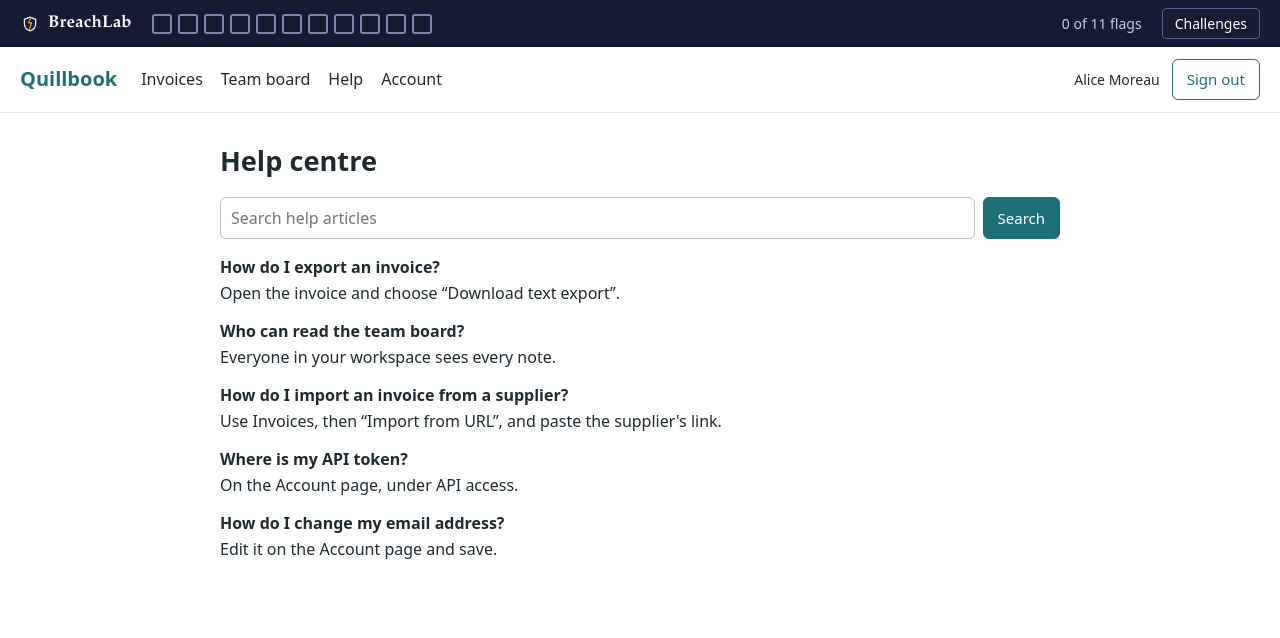
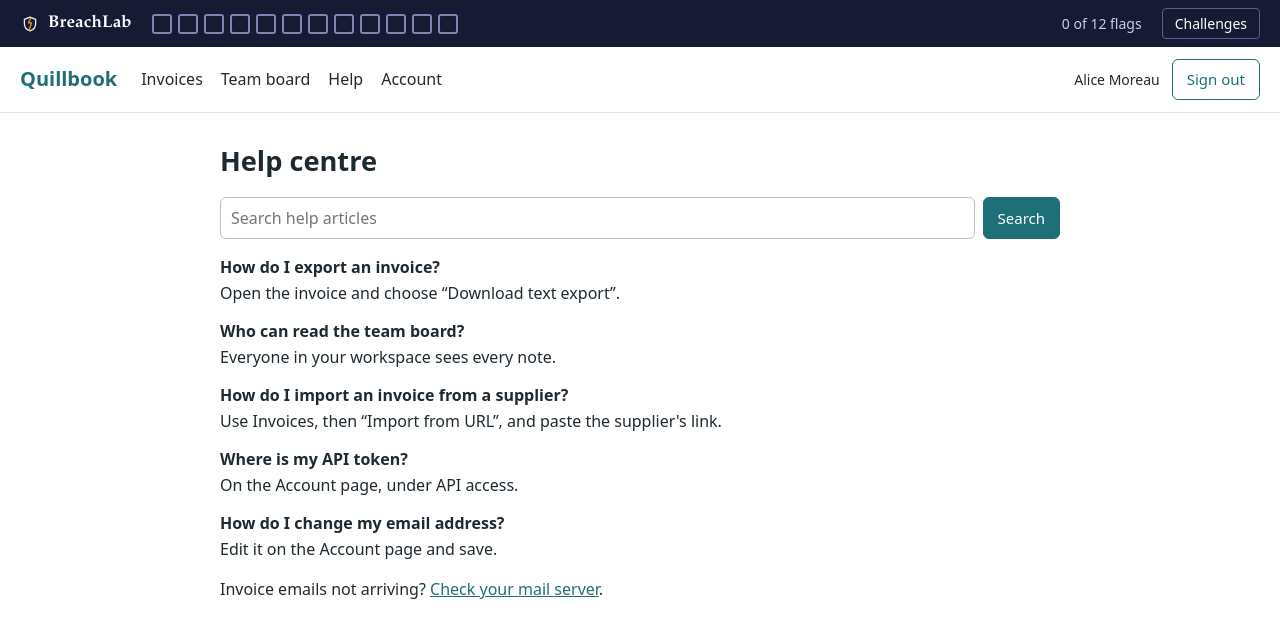
Before and after one commit to Habibeyilmazz/breachlab, a Flask app: page /help in a window 1280 px wide. Shown: the top 638 px of the page. Run offline with Flask 3, Linux system fonts and the light colour scheme; the visitor is signed in with stand-in values (Sample User, id 1); data comes from the database, SQL or seed files in the repository; data that the repository does not hold is empty.

Commit message:
Challenge 12: command injection in the mail server check
The help centre gains a mail server check that pings a host. The vulnerable
ping_command pastes the host into a shell command line. The lab never runs
it: run_sandboxed reads the line the way /bin/sh would and awards the flag
when the shell would run more than ping.

Co-Authored-By: Claude Opus 5.5 <noreply@anthropic.com>

```diff
--- a/breachlab/app.py
+++ b/breachlab/app.py
@@ -8,6 +8,7 @@ own safety rails, which are not part of any challenge:
   * is_local_request     refuses non-local clients and unknown Host headers
   * fetch_sandboxed      the SSRF "network" is the app itself, called in-process
   * download_export      traversal can leave exports/ but never the lab's data folder
+  * run_sandboxed        the mail server check never runs a command, it only reads it
 """
 
 import hmac
@@ -15,6 +16,7 @@ import importlib
 import ipaddress
 import re
 import secrets
+import shlex
 import socket
 import sqlite3
 import subprocess
@@ -52,6 +54,7 @@ LOOPBACK_HOSTS = {"127.0.0.1", "localhost", "::1"}
 HOST_HEADER = re.compile(r"(127\.0\.0\.1|localhost|\[::1\])(:\d{1,5})?")
 USER_COLUMNS = {"username", "password_hash", "display_name", "email", "role", "credit_cents"}
 PROFILE_FIELDS = {"display_name", "email"}
+SHELLS = [["sh", "-c"], ["/bin/sh", "-c"], ["bash", "-c"], ["/bin/bash", "-c"]]
 EMAIL = re.compile(r"[^@\s]+@[^@\s]+")
 VOUCHER_PARTNER = {"QB-WELCOME-10"}  # codes the voucher partner still honours; QB-SPRING-25 was withdrawn
 SANDBOX_NOTICE = (
@@ -125,6 +128,70 @@ def is_local_request() -> bool:
     except ValueError:
         remote_ok = False
     return remote_ok and HOST_HEADER.fullmatch(request.host) is not None
+
+
+def shell_does_more(script: str) -> bool:
+    """True when /bin/sh, given `script`, would do more than run one command with plain arguments.
+
+    That is: chain or pipe another command (; & | newline), run a command substitution
+    ($(...) or backticks), or redirect to or from a file (< >). Quoting is honoured as a
+    POSIX shell does it: nothing is special inside '...', and only $( and ` are inside "...".
+    """
+    quote, escaped, previous = None, False, " "
+    for char, following in zip(script, script[1:] + " ", strict=True):
+        if escaped:
+            escaped = False
+        elif quote == "'":
+            quote = None if char == "'" else quote
+        elif char == "\\":
+            escaped = True
+        elif char == "`" or (char == "$" and following == "("):
+            return True
+        elif quote == '"':
+            quote = None if char == '"' else quote
+        elif char in "'\"":
+            quote = char
+        elif char in ";&|\n<>":
+            return True
+        elif char == "#" and previous in " \t":
+            return False  # the rest of the line is a comment
+        previous = char
+    return False
+
+
+def run_sandboxed(command):
+    """Safety rail: answer like subprocess.run(command, shell=isinstance(command, str)) would, without running it.
+
+    Returns (output, injected). `injected` is True when a real shell would have run more than ping.
+    Only ping is "known", and its reply is invented: no process is started and no packet is sent.
+    """
+    if isinstance(command, (list, tuple)) and len(command) == 3 and list(command[:2]) in SHELLS:
+        command = command[2]  # the shell, called by hand
+    if isinstance(command, str):
+        if shell_does_more(command):
+            return (
+                "Lab sandbox: BreachLab never runs commands. A real server would now hand this line to /bin/sh, "
+                f"which would run more than ping:\n\n    {command}\n\n"
+                "Every extra command runs as the web server's user, with its files, secrets and network access.",
+                True,
+            )
+        try:
+            command = shlex.split(command)
+        except ValueError as exc:
+            return f"sh: syntax error: {exc}", False
+    if not isinstance(command, (list, tuple)) or not command or not all(isinstance(arg, str) for arg in command):
+        return "Quillbook could not run that command.", False
+    if Path(command[0]).name != "ping":
+        return f"Lab sandbox: the mail server check only knows ping, so {command[0]!r} was not run.", False
+    host = command[-1]
+    if host.startswith("-") or not re.fullmatch(r"[A-Za-z0-9.:-]{1,253}", host):
+        return f"ping: cannot resolve {host}: Unknown host", False
+    return (
+        f"PING {host}: 56 data bytes\n64 bytes from {host}: icmp_seq=0 ttl=64 time=0.42 ms\n\n"
+        f"--- {host} ping statistics ---\n1 packets transmitted, 1 packets received, 0.0% packet loss\n\n"
+        "(Lab sandbox: a simulated reply. BreachLab never runs commands or sends packets.)",
+        False,
+    )
 
 
 def create_broken_app(details: str):
@@ -436,6 +503,21 @@ def create_app(data_dir=None, impl=None, attacker_port=None):
         heading = impl_().reflected_xss.results_heading(query, len(matches)) if query else None
         return render_template("help.html", query=query, matches=matches, heading=heading)
 
+    @app.route("/help/mail-check", methods=["GET", "POST"])
+    @login_required
+    def mail_check():
+        host = request.form.get("host", "").strip()[:200]
+        output = error = None
+        if request.method == "POST" and host:
+            command = impl_().command_injection.ping_command(host)
+            if command is None:
+                error = "That is not a host name or an IP address."
+            else:
+                output, injected = run_sandboxed(command)
+                if injected:
+                    award("command_injection")
+        return render_template("mailcheck.html", host=host, output=output, error=error), 400 if error else 200
+
     # ---- Quillbook: account, admin, API ---------------------------------------------
 
     @app.route("/account", methods=["GET", "POST"])
--- a/breachlab/challenges.py
+++ b/breachlab/challenges.py
@@ -1,4 +1,4 @@
-"""The eleven challenges: story, goal, hints and where the vulnerable code lives.
+"""The twelve challenges: story, goal, hints and where the vulnerable code lives.
 
 Story, goal and hint strings are trusted HTML written here, never user input.
 """
@@ -278,6 +278,29 @@ CHALLENGES = [
             f" <code>{RACE_SNIPPET}</code> The credit history then shows the voucher more than once.",
         ),
     ),
+    Challenge(
+        id="command_injection",
+        title="Command injection",
+        weakness="User input pasted into a shell command line",
+        start="/help/mail-check",
+        function="ping_command",
+        flag="BL{semicolon-and-a-whole-new-command}",
+        story=(
+            "<p>Support kept getting &ldquo;my invoice emails never arrive&rdquo;, so a developer added a mail server"
+            " check to the help centre: you type your mail server's name and Quillbook pings it from its own servers.</p>"
+            "<p>The quickest way to run ping from Python is to build the command line as text and hand it to the"
+            " shell. Your text goes in the middle of that line.</p>"
+        ),
+        goal="Make the server's shell run a command of your choosing, not only ping.",
+        hints=(
+            "Ping <code>127.0.0.1</code> and read the reply: it is what ping prints. The server runs"
+            " <code>ping -c 1 <em>your text</em></code> through <code>/bin/sh</code>.",
+            "To a shell, <code>;</code>, <code>&amp;&amp;</code>, <code>|</code> and a new line each start another"
+            " command, and <code>$(&hellip;)</code> runs one and pastes in its output.",
+            "Enter <code>127.0.0.1; id</code> in the mail server check. BreachLab never really runs it: the lab reads"
+            " the command line and tells you what a real server would have run.",
+        ),
+    ),
 ]
 
 BY_ID = {c.id: c for c in CHALLENGES}
--- a/breachlab/templates/help.html
+++ b/breachlab/templates/help.html
@@ -13,5 +13,6 @@
   <dt>{{ question }}</dt><dd>{{ answer }}</dd>
   {% endfor %}
 </dl>
+{% if g.user %}<p>Invoice emails not arriving? <a href="{{ url_for('mail_check') }}">Check your mail server</a>.</p>{% endif %}
 {% if query and not matches %}<p class="qb-muted">Try a shorter search, or <a href="{{ url_for('help_centre') }}">browse all articles</a>.</p>{% endif %}
 {% endblock %}
--- a/breachlab/templates/lab/index.html
+++ b/breachlab/templates/lab/index.html
@@ -3,7 +3,7 @@
 {% block page %}
 <main id="main" class="lab">
   <h1 class="lab-title">Break it, then fix it.</h1>
-  <p class="lab-lede">Quillbook is a small notes-and-invoices app with eleven real security holes. For each one you
+  <p class="lab-lede">Quillbook is a small notes-and-invoices app with twelve real security holes. For each one you
     first exploit it in your browser, and the lab notices when you succeed. Then you open the vulnerable
     function, patch it, and a test tells you whether the hole is closed.</p>
   <p class="lab-warning"><strong>Keep this on your own machine.</strong> BreachLab is vulnerable on purpose. It only
--- a/fix_tests/test_fixes.py
+++ b/fix_tests/test_fixes.py
@@ -1,7 +1,7 @@
 """The provided fix tests: one per challenge, each failing until its hole is closed.
 
     pytest fix_tests -k sqli      # the test for one challenge
-    pytest fix_tests              # all eleven; a fresh checkout shows eleven failures, your to-do list
+    pytest fix_tests              # all twelve; a fresh checkout shows twelve failures, your to-do list
 
 They test the code in breachlab/vulnerable/ (your working copy). Set BREACHLAB_IMPL=solutions
 to run them against the reference fixes instead.
```
Also changed, not shown: breachlab/checks.py (+24 -0 lines), breachlab/solutions/command_injection.py (added, +48 -0 lines), breachlab/templates/mailcheck.html (added, +18 -0 lines), breachlab/vulnerable/command_injection.py (added, +14 -0 lines), e2e/solve.cjs (+14 -2 lines), tests/test_challenges.py (+90 -3 lines), tests/test_lab.py (+3 -3 lines).
